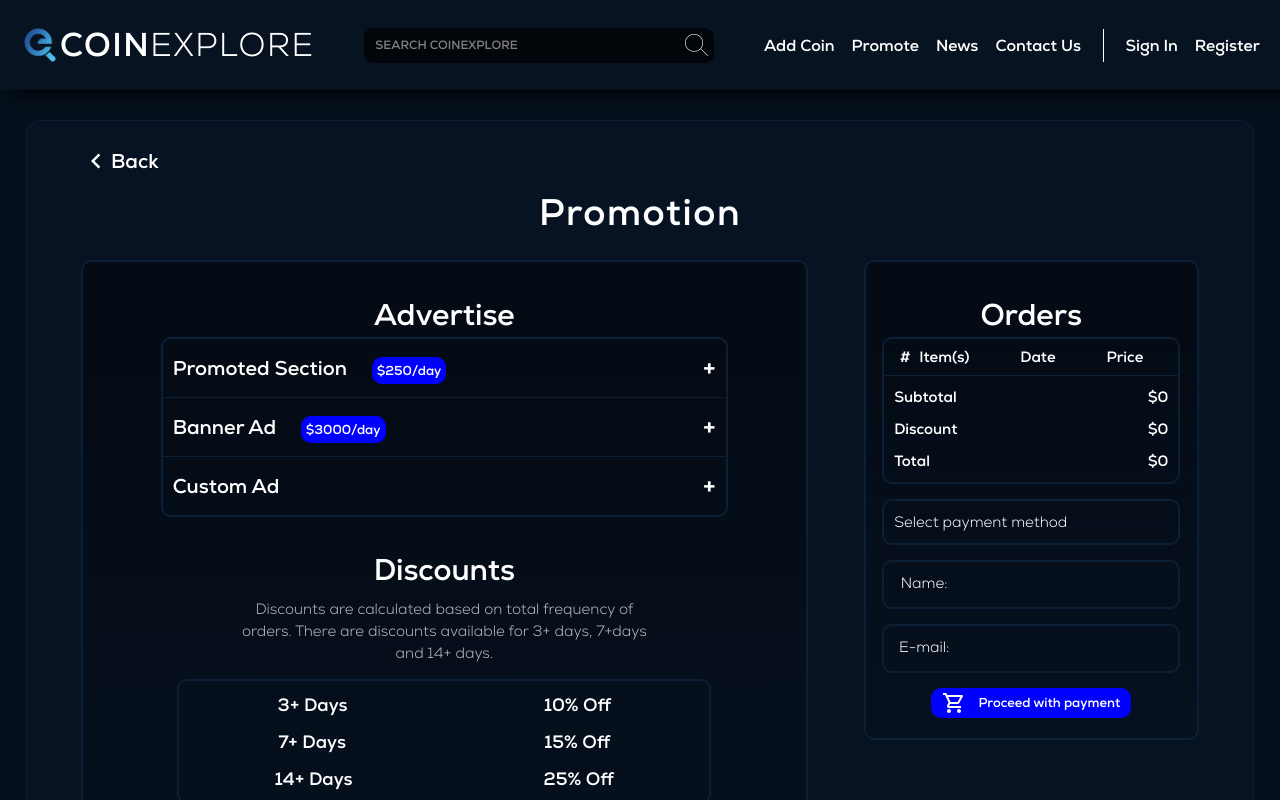
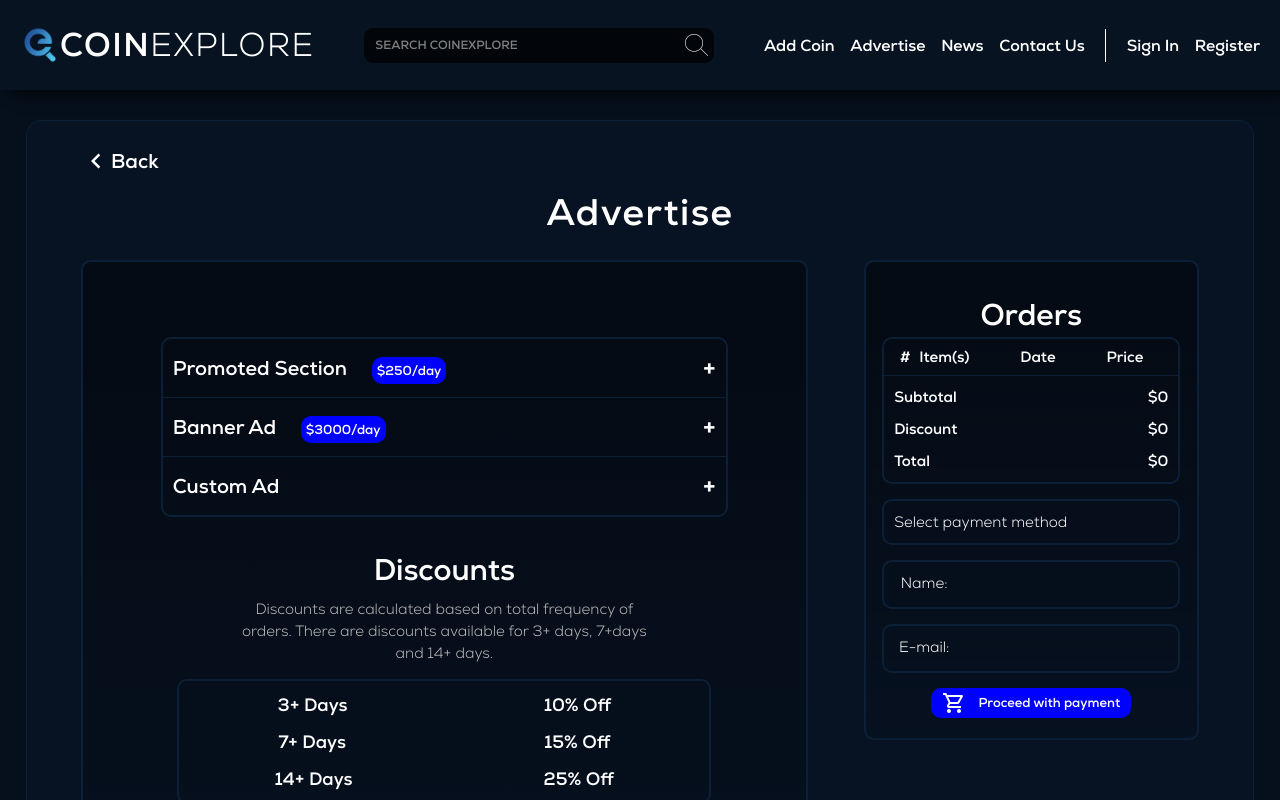
Before and after one commit to molefinancecrypto/Jetcoinexplore, a React (Create React App) app: page /promoted in a window 1280 px wide. Shown: the top 800 px of the page. Built offline with nearby package versions, Linux system fonts and the light colour scheme.

Commit message:
fixed promo bug

```diff
--- a/src/components/Header.js
+++ b/src/components/Header.js
@@ -129,7 +129,7 @@ function Header({overallwidth}) {
                      <div onClick={()=>{setshowhamburger(true)}} style={{position:'absolute',top:'12px',right:'5px'}}>{close}</div>
                      <div style={{position:'absolute',textAlign:'left',height:'50%',display:'flex',justifyContent:'space-around',top:'20%',left:'20px',flexDirection:'column',color:"white"}}>
                         <NavLink onClick={()=>{setshowhamburger(true) }} to='/addcoin' style={({isActive})=>{ return{color: isActive?'grey':'white',textDecoration:'none'}}}>Add Coin</NavLink>
-                        <NavLink onClick={()=>{setshowhamburger(true) }} to='/promoted' style={({isActive})=>{ return{color: isActive?'grey':'white',textDecoration:'none'}}}>Promote</NavLink>
+                        <NavLink onClick={()=>{setshowhamburger(true) }} to='/promoted' style={({isActive})=>{ return{color: isActive?'grey':'white',textDecoration:'none'}}}>Advertise</NavLink>
                         <NavLink onClick={()=>{setshowhamburger(true) }} to='/newspage' style={({isActive})=>{ return{color: isActive?'grey':'white',textDecoration:'none'}}}>News</NavLink>
                         <NavLink onClick={()=>{setshowhamburger(true) }} to='/' style={({isActive})=>{ return{color: isActive?'grey':'white',textDecoration:'none'}}}>Contact Us</NavLink>
                         <NavLink onClick={()=>{setshowhamburger(true) }} to='/signin' style={({isActive})=>{ return{color: isActive?'grey':'white',textDecoration:'none'}}}>Sign In</NavLink>
@@ -144,7 +144,7 @@ function Header({overallwidth}) {
 
     <ul className="lister">
        <li className='list'><Link to="/addcoin" style={{color:"white",textDecoration:"none"}}>Add Coin</Link></li>
-       <li className='list'><Link to="/promoted" style={{color:"white",textDecoration:"none"}}>Promote</Link></li>
+       <li className='list'><Link to="/promoted" style={{color:"white",textDecoration:"none"}}>Advertise</Link></li>
        <li className='list'><Link to="/newspage" style={{color:"white",textDecoration:"none"}}>News</Link></li>
        <li className='list'>Contact Us</li>
        <p style={{width:'0.5px',height:"33px",backgroundColor:"white",margin:'0px 5px'}}></p>
--- a/src/components/Menu/BannerpromoAds.js
+++ b/src/components/Menu/BannerpromoAds.js
@@ -59,7 +59,7 @@ export default function BannerpromoAds({overallwidth}) {
 
   return (
     <div style={{padding:overallwidth>900?'20px':'20px 0px'}}>
-      <p style={{width:'80%',margin:'10px auto',color:'#BABABA',textAlign:'left',fontFamily:'NexaTextLight',fontSize:'15px'}}>What you get: The banner will be displayed in all coin/token pages as well as the home page.</p>
+      <p style={{width:'80%',margin:'10px auto',color:'#BABABA',textAlign:'left',fontFamily:'NexaTextLight',fontSize:'15px'}}>The banner will be displayed in all coin/token pages as well as the home page.</p>
         <div style={{width:overallwidth>900?'50%':'85%',margin:'15px auto',border:'2px solid #0B1F36',borderRadius:'10px'}}>
           <input type='file' style={{width:'100%',marginBottom:'15px',padding:'10px',display:'none'}} id='bannerpromoid'/>
           <p style={{width:'100%',textAlign:'center',padding:'10px',backgroundColor:'#02050a',borderRadius:'10px 10px 0px 0px',fontSize:'17px',boxSizing:'border-box'}}>Banner</p>
--- a/src/components/Menu/Calendarcomp.js
+++ b/src/components/Menu/Calendarcomp.js
@@ -121,7 +121,7 @@ export default function Calendarcomp({overallwidth}) {
 
 
   return (<div>
-<p style={{width:'80%',margin:'10px auto',color:'#BABABA',textAlign:'left',fontFamily:'NexaTextLight',fontSize:'15px'}}>What you get: The coin will be displayed on our ''Promoted Coins'' section, on our home page.</p>
+<p style={{width:'80%',margin:'10px auto',color:'#BABABA',textAlign:'left',fontFamily:'NexaTextLight',fontSize:'15px'}}>The coin will be displayed on our ''Promoted Coins'' section, on our home page.</p>
 <div className = 'searchholdercalendar' >
 
      <div  ref={menuref} style={{width:'90%',height:"35px",position:'relative'}}>
--- a/src/components/Menu/Promoted.js
+++ b/src/components/Menu/Promoted.js
@@ -29,13 +29,12 @@ function Promoted({overallwidth}) {
      if(specificarr['price'] === '$250'){
         let newarr = dayarr;
         let unikarray = dayarrunik;
-        let indx = dayarr.indexOf(specificarr);
+        let indx = dayarr.indexOf(specificarr['date']);
         newarr.splice(indx, 1);
         unikarray.splice(indx,1);
         setdayarrunik(unikarray)
         setdayarr(newarr);
         settriggerlength(prev=>prev-1);
-
         //setorderarray(orderarray.filter((_, i) => i !== indx ))
      }
 
@@ -44,7 +43,7 @@ function Promoted({overallwidth}) {
         let tilearray = dayarrban;
         let unikarraybanner = dayarrbanunik;
         //let indx = orderarray.indexOf(specificarr);
-        let ind = dayarrban.indexOf(specificarr);
+        let ind = dayarrban.indexOf(specificarr['date']);
         //newarr.splice(indx, 1);
         unikarraybanner.splice(ind,1);
         tilearray.splice(ind, 1);
@@ -214,11 +213,11 @@ const Calculator = (promoarr,bannerarr)=>{
   return (
     <div style={{width:'96%',minHeight:'100vh',fontSize:overallwidth>900?'18px':'13px',color:'white',padding:overallwidth>900?'25px':'15px',paddingTop:"20px",boxSizing:'border-box',backgroundColor:'#071323',borderRadius:'15px',margin:'30px auto',border:'1px solid #0B1F36'}}>
         <div style={{color:"white",paddingLeft:'2.5%',width:"100%",justifyContent:"left",display:"flex",boxSizing:"border-box",cursor:'pointer',fontSize:'20px'}} onClick={()=> navigate('/')}><p>{backward}</p>Back</div>
-        <p style={{textAlign:'center',fontSize:overallwidth>900?'37px':'25px',letterSpacing:'1.5px',marginBottom:'20px',color:'white'}}>Promotion</p>
+        <p style={{textAlign:'center',fontSize:overallwidth>900?'37px':'25px',letterSpacing:'1.5px',marginBottom:'20px',color:'white'}}>Advertise</p>
         <div style={{width:'95%',margin:'0px auto',display:'flex',justifyContent:"space-between",flexDirection:overallwidth>900?'row':'column'}}>
             <div style={{width:overallwidth>900?'65%':'100%',margin:overallwidth>900?'0px':'0px auto',padding:overallwidth>900?'30px':'10px',boxSizing:'border-box',height:'auto',background: 'linear-gradient(180deg, #040B15 15.79%, rgba(3, 13, 24, 0) 131.04%)',border:'2px solid #0B1F36',borderRadius:'10px'}}>
                 <div>
-                    <p style={{textAlign:'center',fontSize:overallwidth>900?'30px':'20px',height:'40px'}}>Advertise</p>
+                    <p style={{textAlign:'center',fontSize:overallwidth>900?'30px':'20px',height:'40px'}}></p>
                     <div style={{width:overallwidth>900?'85%':'95%',height:'auto',margin:'5px auto',border:'2px solid #0B1F36',borderRadius:'10px'}}>
                         <div style={{border:'2px solid #0B1F36',borderWidth:'0px 0px 1.5px'}}><p style={{width:'100%',display:'flex',justifyContent:'space-between',alignItems:'center',padding:'10px',boxSizing:'border-box'}} onClick={()=> setpromosec(!promosec)}><span style={{width:'100%',textAlign:'left',boxSizing:'border-box',fontSize:overallwidth>900?'20px':'11px'}}>Promoted Section &nbsp; &nbsp; <span style={{backgroundColor:'blue',fontSize:overallwidth>900?'13px':'9px',padding:overallwidth>900?'5px':'3px',borderRadius:'10px'}}>$250/day</span></span> <span style={{fontSize:'25px',cursor:'pointer'}} >{promosec?'-':'+'}</span></p>
                             {promosec && <div style={{width:'100%',height:'auto'}}><Calendarcomp overallwidth={overallwidth}/></div>}
```
Also changed, not shown: src/components/Menu/ListCoin.js (+4 -4 lines).
